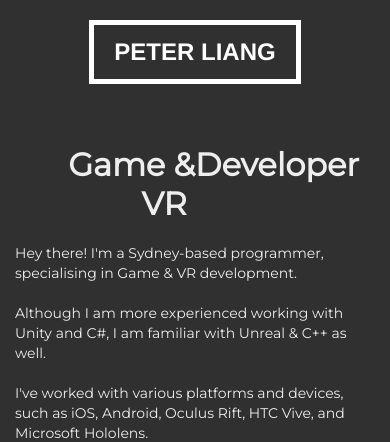
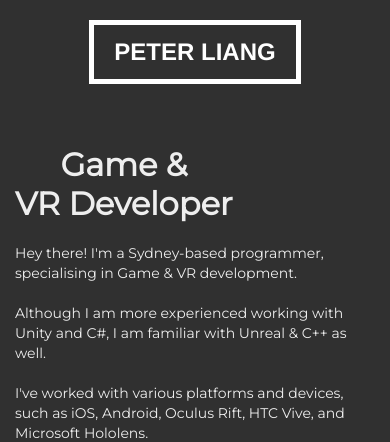
Before and after one commit to catdevpete/peter-liang-website, a PHP site: page / in a window 390 px wide. Shown: the top 442 px of the page. Run offline with PHP 8.4, Linux system fonts and the light colour scheme; some libraries are stand-ins or nearby versions.

Commit message:
Index.html Heading now isn't weirdly separated into two parts, but is properly conjoined

```diff
--- a/css/theme.css
+++ b/css/theme.css
@@ -153,11 +153,8 @@ body::-webkit-scrollbar {
 		grid-gap: 0;
 		grid-template-columns: repeat(2, 1fr);
 	}
-	.heading-1 {
-		text-align: right;
-	}
-	.heading-2 {
-		text-align: left;
+	.heading {
+		text-align: center;
 	}
 }
 
--- a/index.html
+++ b/index.html
@@ -32,8 +32,7 @@
 				<div id="bottom">
 					<div id="bottom-left">
 						<div id="title">
-							<div class="heading heading-1"><p><b>Game & VR </b></p></div>
-							<div class="heading heading-2"><p><b>Developer</b></p></div>
+							<div class="heading"><p><b>Game & VR Developer</b></p></div>
 						</div>
 						<br>
 						<p>Hey there! I'm a Sydney-based programmer, specialising in Game & VR development.</p><br>
```
